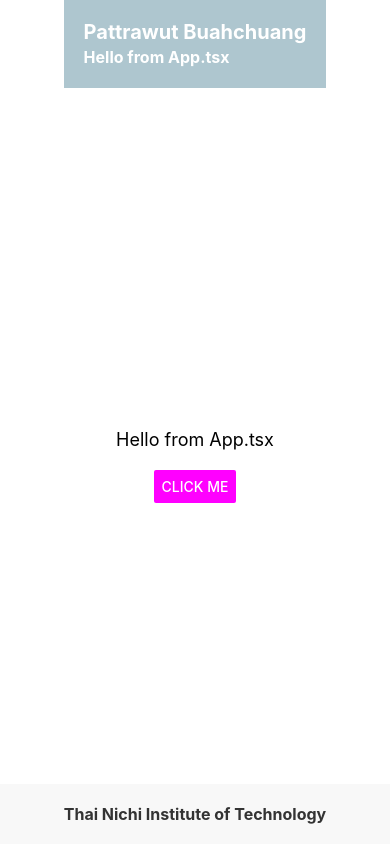
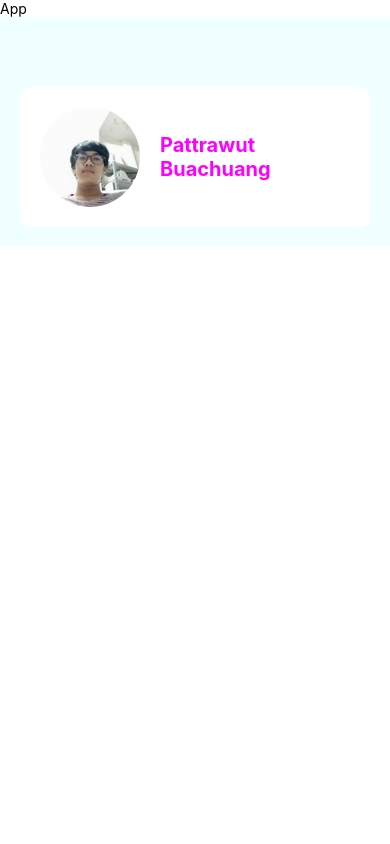
Before and after one commit to Puffer21959/2113110627_ReactNative, a React Native app: screen / in a window 390 px wide. Built offline with nearby package versions, Linux system fonts and the light colour scheme.

Commit message:
Additional Practice

```diff
--- a/App.tsx
+++ b/App.tsx
@@ -1,35 +1,16 @@
-import { StatusBar } from "expo-status-bar";
-import { StyleSheet, Text, View, Button, Alert } from "react-native";
-import AppFooter from "./components/AppFooter";
-import AppHeader from "./components/AppHeader";
-import Content from "./components/Content";
+import { View, Text } from 'react-native'
+import React from 'react'
+import ProfileScreen from './components/ProfileScreen'
 
-export default function App(): React.JSX.Element {
-  /*React.JSX make this component a JSX */
-
-  const fullname = "Pattrawut Buahchuang"
-  const greeting = "Hello from App.tsx"
-  const school = 'Thai Nichi Institute of Technology'
-
+const App = (): React.JSX.Element => {
   return (
-    <View style={styles.container}>
-      {/*use of prop sent title to AppHeader.tsx */}
-      <AppHeader name={fullname} message={greeting} />
-
-      <Content name={fullname} message={greeting}/>
-
-      <AppFooter data={school} />
-
-      <StatusBar style="auto" />
+    <View>
+      <Text>App</Text>
+      <View>
+        {ProfileScreen()}
+      </View>
     </View>
-  );
+  )
 }
 
-const styles = StyleSheet.create({
-  container: {
-    flex: 1,
-    backgroundColor: "#fff",
-    alignItems: "center",
-    justifyContent: "center",
-  },
-});
+export default App
--- /dev/null
+++ b/components/ProfileScreen.tsx
@@ -0,0 +1,47 @@
+import { StyleSheet, Text, View, Image } from "react-native";
+import React from "react";
+import styles from "../styles/styles";
+
+const ProfileScreen = (): React.JSX.Element => {
+  const profileImg = require("../assets/pfp.jpg");
+
+  return (
+    <View style={styles.container}>
+      <View style={styles.profileContainer}>
+        <Image source={profileImg} style={styles.profileImg} />
+        <Text style={styles.profileName}>Pattrawut Buachuang</Text>
+      </View>
+    </View>
+  );
+};
+
+export default ProfileScreen;
+
+/*const styles = StyleSheet.create({
+  container: { alignItems: "center", padding: 20, backgroundColor: "azure" },
+
+  profileContainer: {
+    flexDirection: "row",
+    alignItems: "center",
+    width: "100%",
+    padding: 20,
+    borderRadius: 10,
+    backgroundColor: "white",
+    elevation: 5,
+    marginTop: 50,
+  },
+
+  profileImg: {
+    borderRadius: 50,
+    width: 100,
+    height: 100,
+    marginRight: 20,
+  },
+
+  profileName: {
+    textTransform: "capitalize",
+    fontWeight: "bold",
+    color: "magenta",
+    fontSize: 20,
+  },
+});*/
--- /dev/null
+++ b/styles/styles.ts
@@ -0,0 +1,32 @@
+import { StyleSheet } from "react-native";
+
+const styles = StyleSheet.create({
+    container: { alignItems: "center", padding: 20, backgroundColor: "azure" },
+
+    profileContainer: {
+      flexDirection: "row",
+      alignItems: "center",
+      width: "100%",
+      padding: 20,
+      borderRadius: 10,
+      backgroundColor: "white",
+      elevation: 5,
+      marginTop: 50,
+    },
+
+    profileImg: {
+      borderRadius: 50,
+      width: 100,
+      height: 100,
+      marginRight: 20,
+    },
+
+    profileName: {
+      textTransform: "capitalize",
+      fontWeight: "bold",
+      color: "magenta",
+      fontSize: 20,
+    },
+  });
+
+  export default styles;
```
Also changed, not shown: App1.tsx (added, +35 -0 lines), assets/pfp.jpg (added), assets/pfp2.jpg (added).
